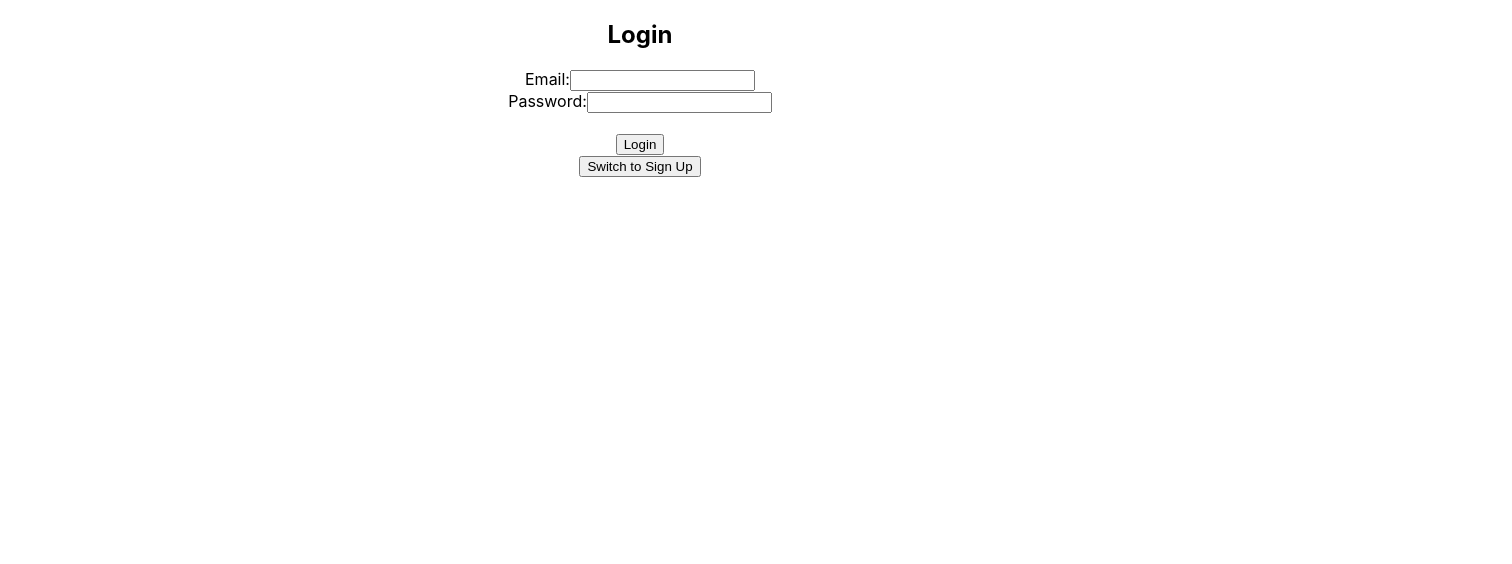
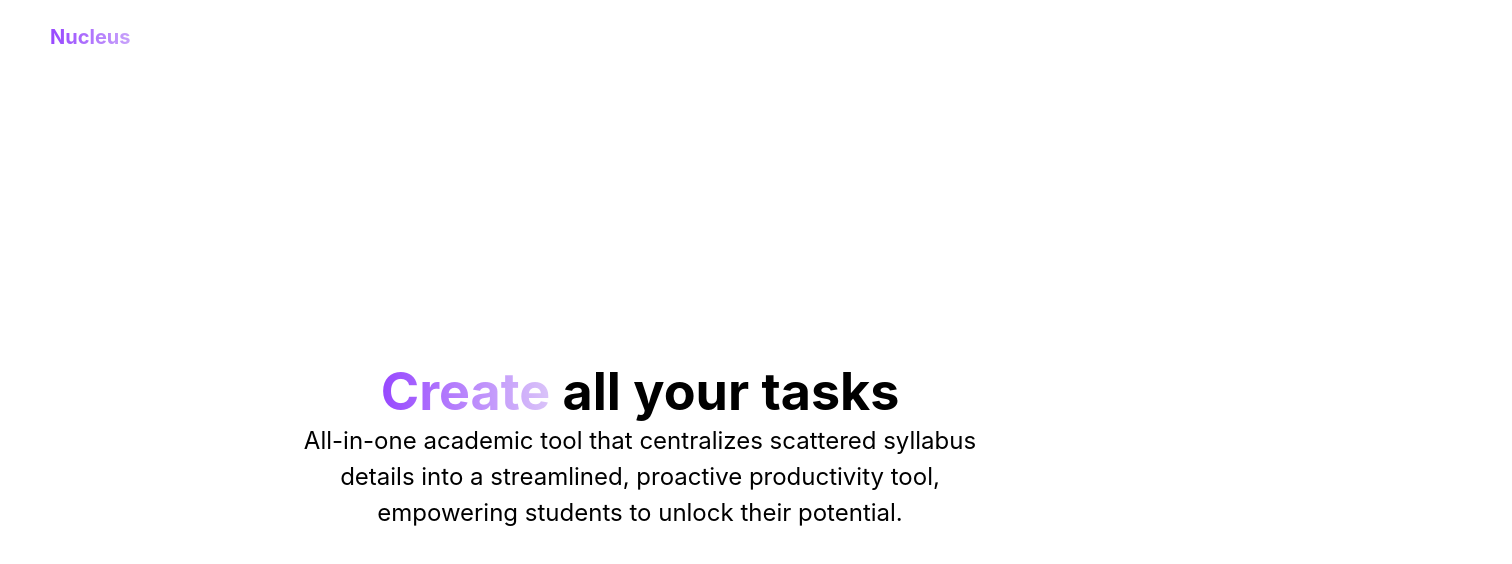
Before and after one commit to kayne-lee/team-MC, a React (Create React App) app in the folder fe/: page / in a window 1280 px wide. Shown: the top 564 px of the page, 1512 px wide, since content can reach past the window. Built offline with nearby package versions, Linux system fonts and the light colour scheme; the HTML template or start-up script is replaced by a standard one.

Commit message:
Start of landing page

```diff
--- a/fe/package.json
+++ b/fe/package.json
@@ -34,5 +34,10 @@
       "last 1 firefox version",
       "last 1 safari version"
     ]
+  },
+  "devDependencies": {
+    "autoprefixer": "^10.4.20",
+    "postcss": "^8.4.47",
+    "tailwindcss": "^3.4.14"
   }
 }
--- /dev/null
+++ b/fe/postcss.config.js
@@ -0,0 +1,6 @@
+module.exports = {
+  plugins: {
+    tailwindcss: {},
+    autoprefixer: {},
+  },
+}
--- a/fe/src/App.css
+++ b/fe/src/App.css
@@ -1,3 +1,8 @@
+@tailwind base;
+@tailwind components;
+@tailwind utilities;
+
+
 .App {
   text-align: center;
 }
--- a/fe/src/App.js
+++ b/fe/src/App.js
@@ -1,11 +1,11 @@
-import logo from './logo.svg';
 import Login from './components/Login';
+import Landing from './components/Landing';
 import './App.css';
 
 function App() {
   return (
     <div className="App">
-      <Login />
+      <Landing />
     </div>
   );
 }
--- /dev/null
+++ b/fe/src/components/Landing.jsx
@@ -0,0 +1,21 @@
+import React from 'react'
+import '../styles/landing.css'
+
+export default function Landing() {
+  return (
+    <div className="flex flex-col">
+        {/* header */}
+      <div className='header'>
+        <div className='logo'>
+          <p>Nucleus</p>
+        </div>
+      </div>
+
+      {/* landing */}
+      <div className="landing">
+        <div className='first'><span>Create</span> all your tasks</div>
+        <div className="h-[87px] w-[714px] second font-normal">All-in-one academic tool that centralizes scattered syllabus details into a streamlined, proactive productivity tool, empowering students to unlock their potential.</div>
+      </div>
+    </div>
+  )
+}
--- a/fe/src/index.css
+++ b/fe/src/index.css
@@ -1,3 +1,8 @@
+@tailwind base;
+@tailwind components;
+@tailwind utilities;
+
+
 body {
   margin: 0;
   font-family: -apple-system, BlinkMacSystemFont, 'Segoe UI', 'Roboto', 'Oxygen',
--- /dev/null
+++ b/fe/src/styles/landing.css
@@ -0,0 +1,46 @@
+.logo {
+    width: 110px;
+    margin-left: 50px;
+    margin-top: 25px;
+    p {
+        text-align: left;
+        font-family: 'Inter', sans-serif;
+        font-size: 20px;
+        font-weight: 700;
+        line-height: normal;
+        background: linear-gradient(90deg, #9747FF 0%, #DAC4F9 100%);
+        background-clip: text;
+        -webkit-background-clip: text;
+        -webkit-text-fill-color: transparent;
+    }
+
+}
+.header {
+    width: 1512px;
+    height: 70.387px;
+    flex-shrink: 0;
+}
+.landing {
+    height: calc(100vh - 70.387px);
+    display: flex;
+    flex-direction: column;
+    justify-content: center;
+    align-items: center;
+    .first {
+        text-align: left;
+        font-family: 'Inter', sans-serif;
+        font-size: 52px;
+        font-weight: 700;
+        line-height: normal;
+        span {
+
+            background: linear-gradient(90deg, #9747FF 0%, #DAC4F9 100%);
+            background-clip: text;
+            -webkit-background-clip: text;
+            -webkit-text-fill-color: transparent;
+        }
+    }
+    .second {
+        font-size: 24px;
+    }
+}
--- /dev/null
+++ b/fe/tailwind.config.js
@@ -0,0 +1,10 @@
+/** @type {import('tailwindcss').Config} */
+module.exports = {
+  content: [
+    "./src/**/*.{js,jsx,ts,tsx}", // Adjust according to where your files are located
+  ],
+  theme: {
+    extend: {},
+  },
+  plugins: [],
+};
```
Also changed, not shown: 1 other file (tests, documents, lock files or other folders).
